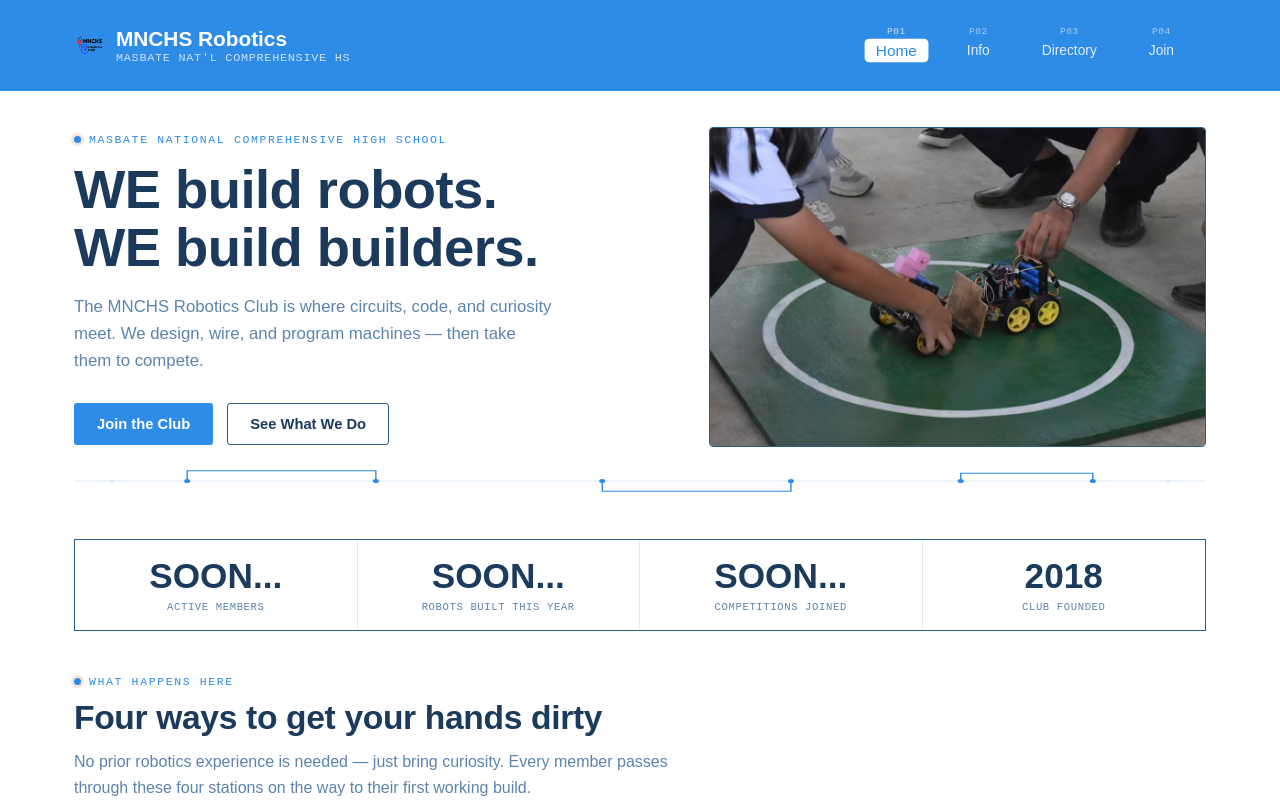
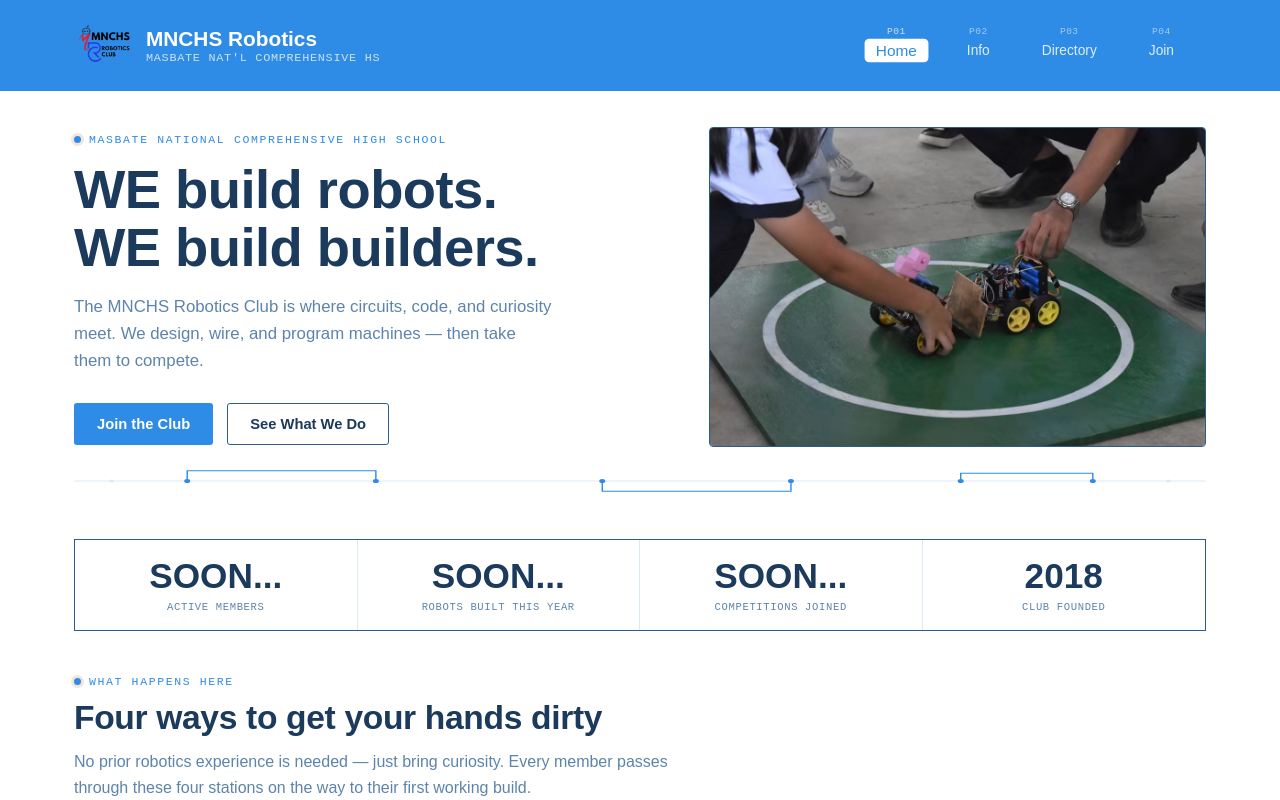
Before and after one commit to Stevemrfg/MNCHS-Robotics-Club-Website, a React (Vite) app in the folder mnchs-robotics/: page / in a window 1280 px wide. Shown: the top 800 px of the page. Built offline with nearby package versions, Linux system fonts and the light colour scheme.

Commit message:
Update index.css

```diff
--- a/mnchs-robotics/src/index.css
+++ b/mnchs-robotics/src/index.css
@@ -125,7 +125,7 @@ button { font-family: var(--font-body); cursor: pointer; }
 
 .brand-mark { width: 60px; height: 60px; flex-shrink: 0; }
 
-.brand-mark { width: 30px; height: 30px; flex-shrink: 0; }
+.brand-mark { width: 60px; height: 60px; flex-shrink: 0; }
 
 .brand-text {
   min-width: 0;
```
